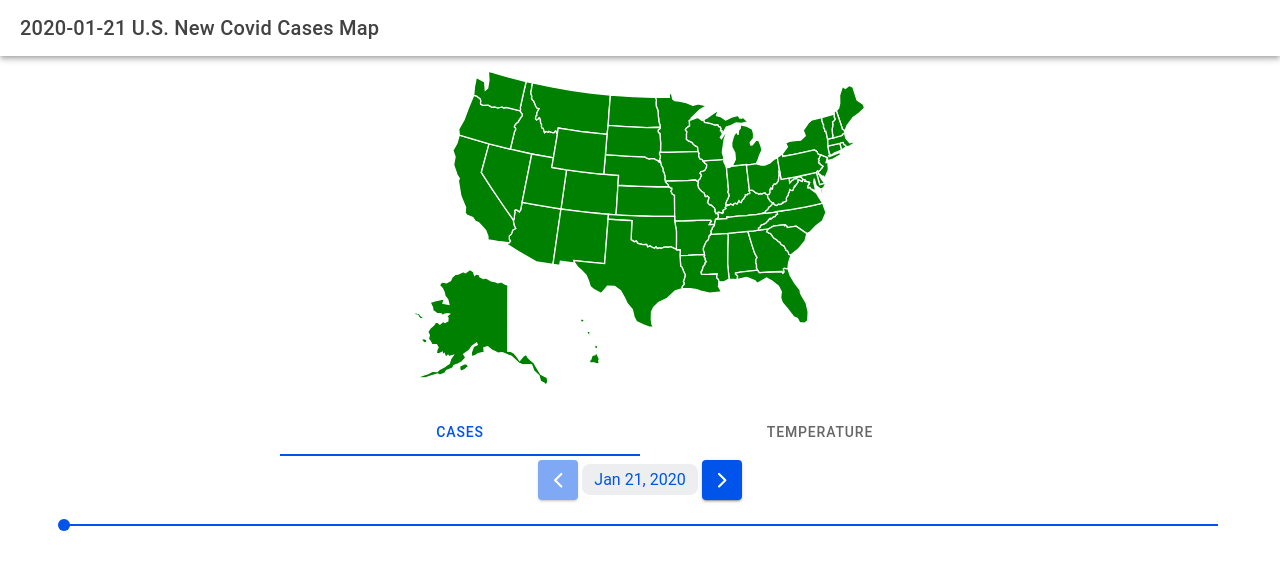
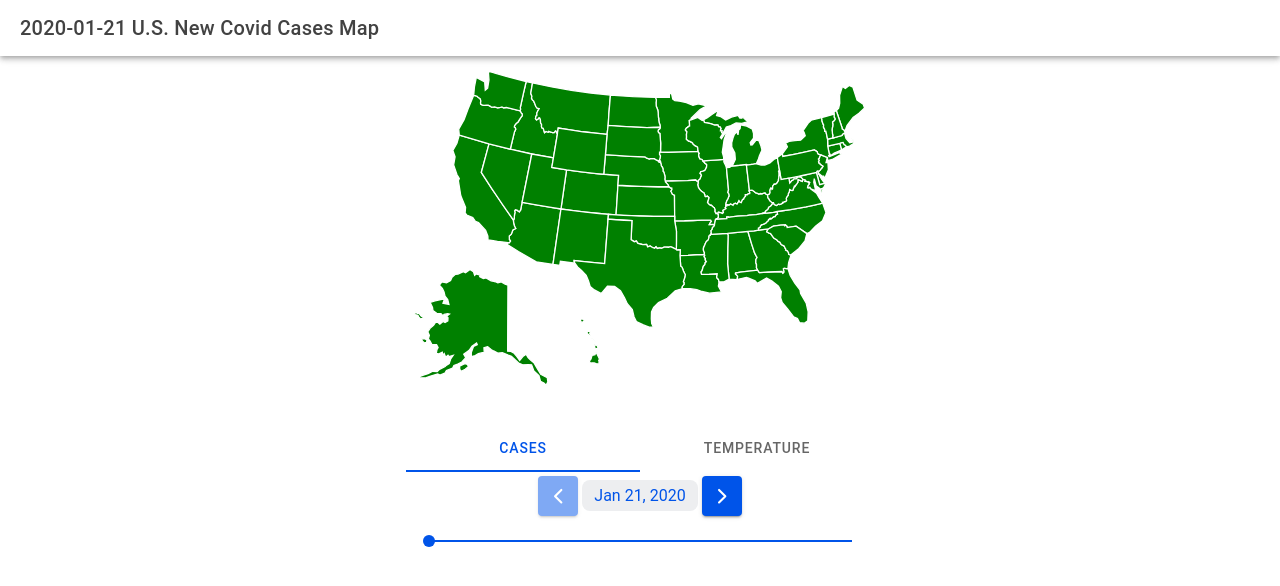
Before and after one commit to LacChe/weather-covid-comparison-app, a React (Vite) app: page /home in a window 1280 px wide. Shown: the top 586 px of the page. Built offline with nearby package versions, Linux system fonts and the light colour scheme; no server answers.

Commit message:
android build

```diff
--- a/ionic.config.json
+++ b/ionic.config.json
@@ -1,5 +1,7 @@
 {
   "name": "ionic-app-base",
-  "integrations": {},
+  "integrations": {
+    "capacitor": {}
+  },
   "type": "react-vite"
 }
--- a/src/components/Controls.tsx
+++ b/src/components/Controls.tsx
@@ -9,11 +9,7 @@ import {
   IonSegment,
   IonSegmentButton,
 } from '@ionic/react';
-import {
-  heart,
-  chevronBackOutline,
-  chevronForwardOutline,
-} from 'ionicons/icons';
+import { chevronBackOutline, chevronForwardOutline } from 'ionicons/icons';
 import React, { useEffect } from 'react';
 import { sectionType } from '../pages/Home';
 
@@ -121,7 +117,10 @@ const Controls: React.FC<ControlsProps> = ({
   }
 
   return (
-    <div>
+    <div
+      className="ion-padding"
+      style={{ maxWidth: '500px', margin: '0 auto' }}
+    >
       {caseTemperatureToggle()}
       {datePicker()}
     </div>
```
Also changed, not shown: capacitor.config.ts (added, +9 -0 lines), package.json (+7 -0 lines), 54 other files (tests, documents, lock files or other folders).
